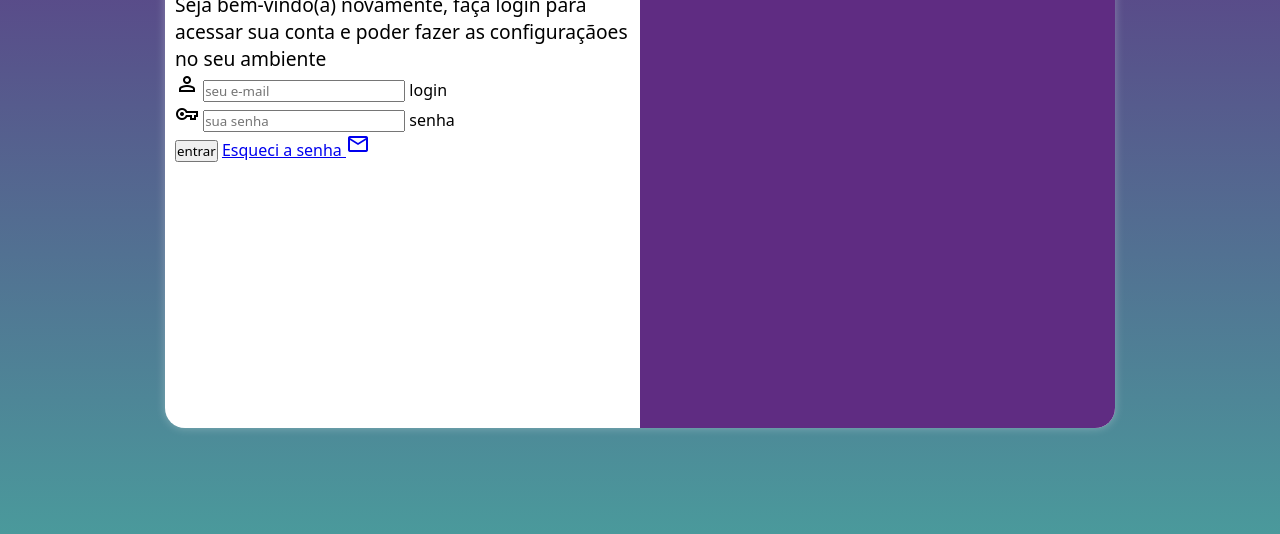
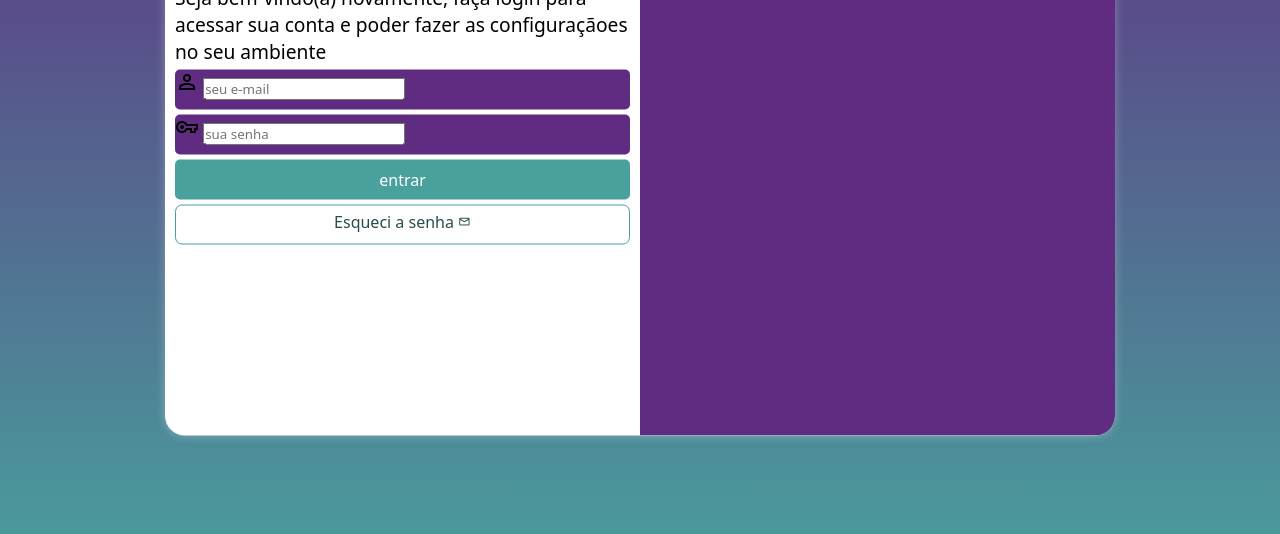
Before and after one commit to xKuth/projeto-login, a plain HTML site: page index.html in a window 1280 px wide. Shown: the part 222-756 px from the top of the page. Drawn offline with nearby package versions, Linux system fonts and the light colour scheme.

Commit message:
formatação do formulario

```diff
--- a/estilos/style.css
+++ b/estilos/style.css
@@ -34,7 +34,7 @@ section#login {
     overflow: hidden;
     background-color: white;
     width: 250px;
-    height: 500px;
+    height: 515px;
     border-radius: 20px;
     box-shadow: 0px 0px 10px rgba(255, 255, 255, 0.308);
 
@@ -64,3 +64,55 @@ div#formulario > h1 {
  div#formulario > p {
     font-size: 0.8em;
  }
+
+ form > div.campo {
+    background-color: #602c82;
+    display: block;
+    width: 100%;
+    height: 40px;
+    border-radius: 5px;
+    margin: 5px 0px;
+ }
+
+ div.campo >label {
+    display: none;
+ }
+
+ form > input[type=submit] {
+    display: block;
+    font-size: 1em;
+    width: 100%;
+    height: 40px;
+    background-color:  #49a09d;
+    color: white;
+    border: none;
+    border-radius: 5px;
+    cursor: pointer;
+ }
+
+ form > input[type=submit]:hover {
+    background-color:  #264d4b;
+ }
+
+ form > a.botao {
+    display: block;
+    text-align: center;
+    font-size: 1em;
+    width: 100%;
+    height: 40px;
+    padding-top: 5px;
+    margin-top: 5px;
+    background-color:  white;
+    color:  #264d4b;
+    border: 1px solid  #49a09d;
+    border-radius: 7px;
+    text-decoration: none;
+ }
+
+ form > a.botao:hover {
+    background-color: #41adaa;
+ }
+
+ form > a.botao > span {
+    font-size: 0.8em;
+ }
--- a/index.html
+++ b/index.html
@@ -34,7 +34,7 @@
                          <label for="isenha">senha</label>
                     </div>
                     <input type="submit" value="entrar">
-                    <a href="esqueci.html"> Esqueci a senha <span class="material-symbols-outlined">mail</span>
+                    <a href="esqueci.html" class="botao"> Esqueci a senha <span class="material-symbols-outlined">mail</span>
                     </a>
                 </form>
 
```
